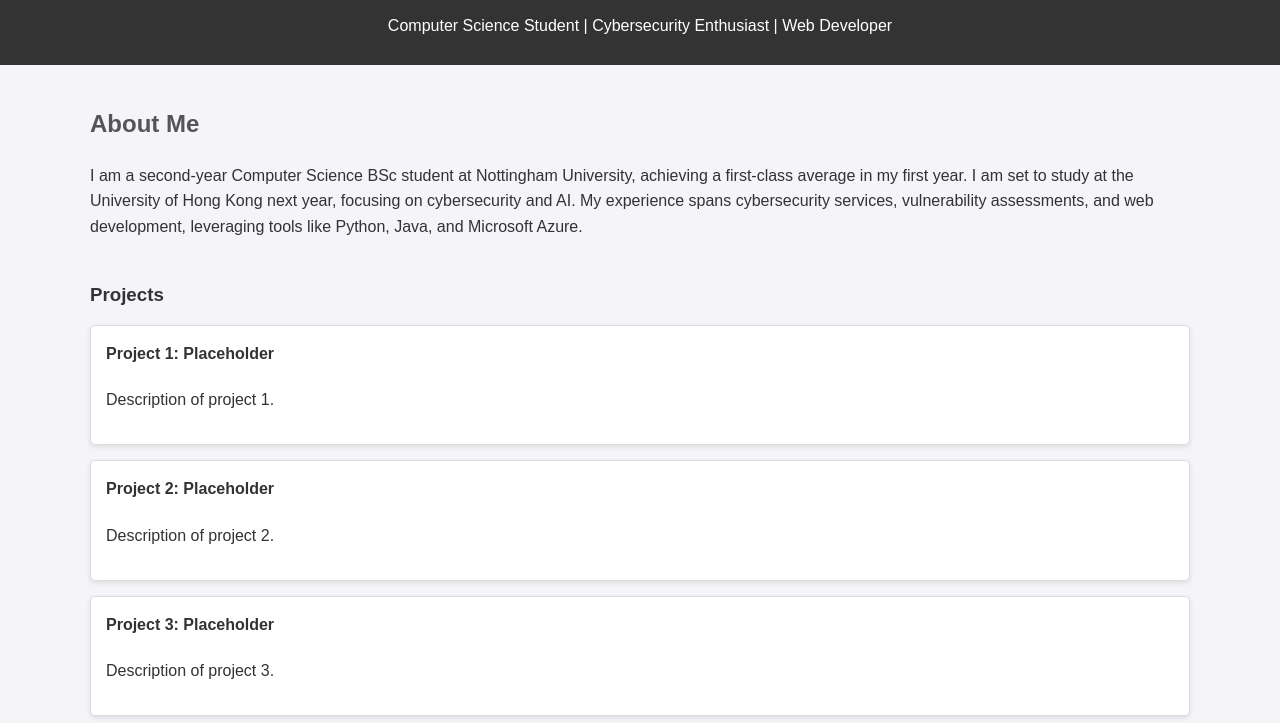
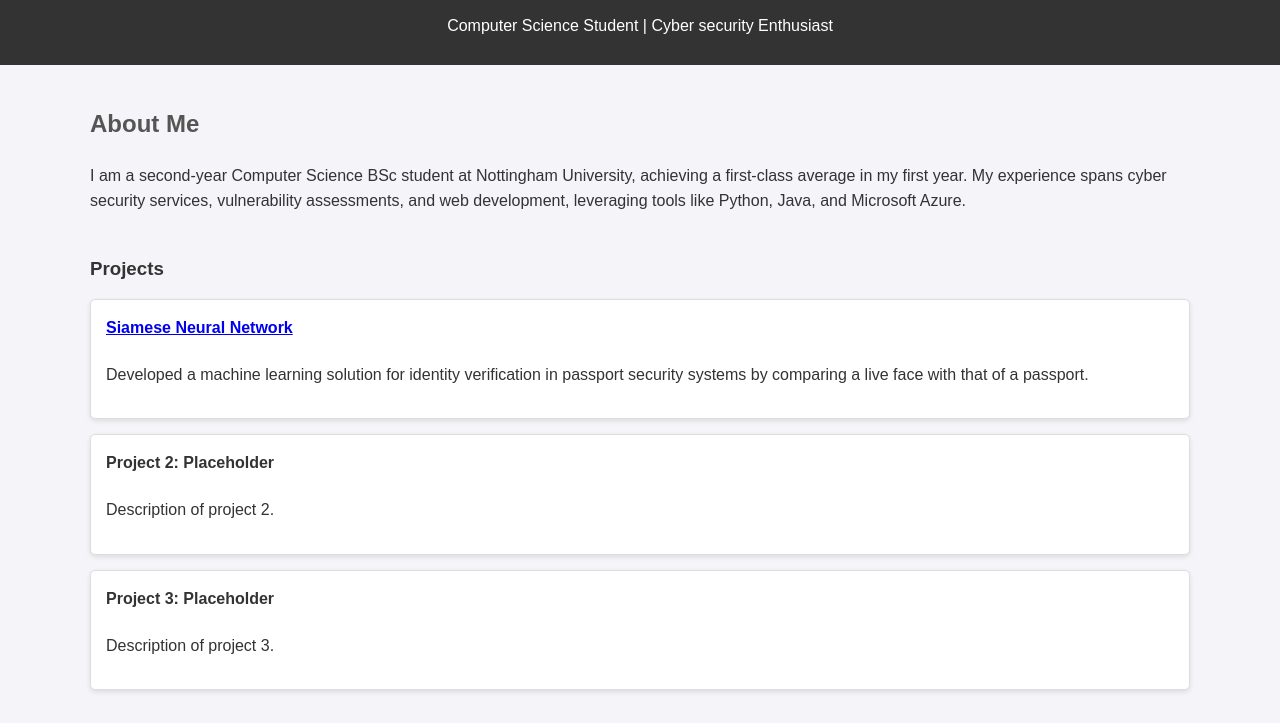
Before and after one commit to Lukas342/Lukas342.github.io, a plain HTML site: page index.html in a window 1280 px wide. Shown: the part 77-800 px from the top of the page. Drawn offline with Linux system fonts and the light colour scheme.

Commit message:
Update index.html

```diff
--- a/index.html
+++ b/index.html
@@ -11,15 +11,14 @@
 <body>
     <header>
         <h1>Lukas Greenhalf</h1>
-        <p>Computer Science Student | Cybersecurity Enthusiast | Web Developer</p>
+        <p>Computer Science Student | Cyber security Enthusiast</p>
     </header>
 
     <div class="container">
         <section class="intro">
             <h2>About Me</h2>
             <p>I am a second-year Computer Science BSc student at Nottingham University, achieving a first-class average
-                in my first year. I am set to study at the University of Hong Kong next year, focusing on cybersecurity
-                and AI. My experience spans cybersecurity services, vulnerability assessments, and web development,
+                in my first year. My experience spans cyber security services, vulnerability assessments, and web development,
                 leveraging tools like Python, Java, and Microsoft Azure.</p>
         </section>
 
@@ -27,8 +26,8 @@
             <h3>Projects</h3>
 
             <div class="project-item">
-                <h4>Project 1: Placeholder</h4>
-                <p>Description of project 1.</p>
+                <h4><a href="https://github.com/Lukas342/Siamese-neural-network/tree/main" target="_blank">Siamese Neural Network</a></h4>
+                <p>Developed a machine learning solution for identity verification in passport security systems by comparing a live face with that of a passport.</p>
             </div>
 
             <div class="project-item">
```
